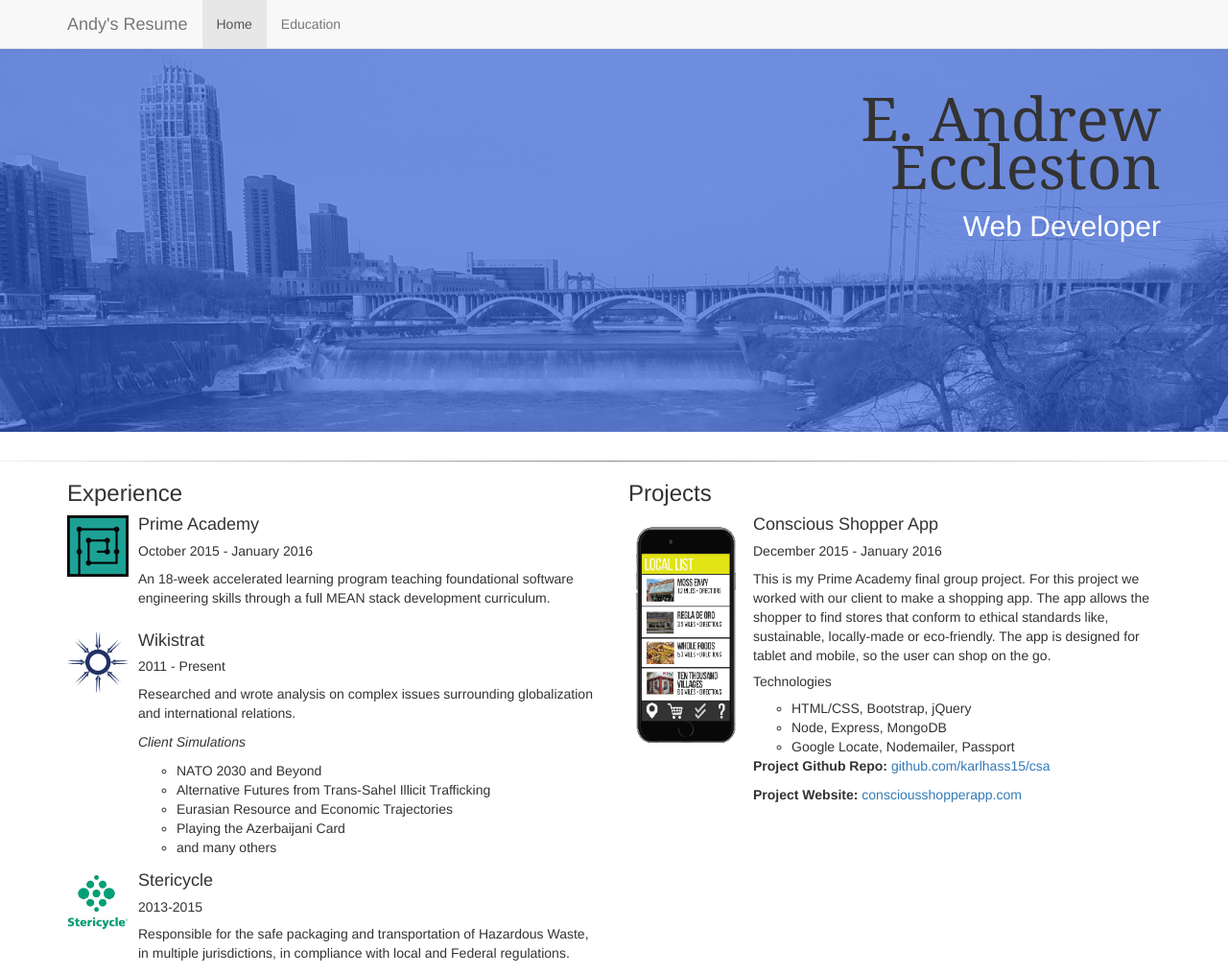
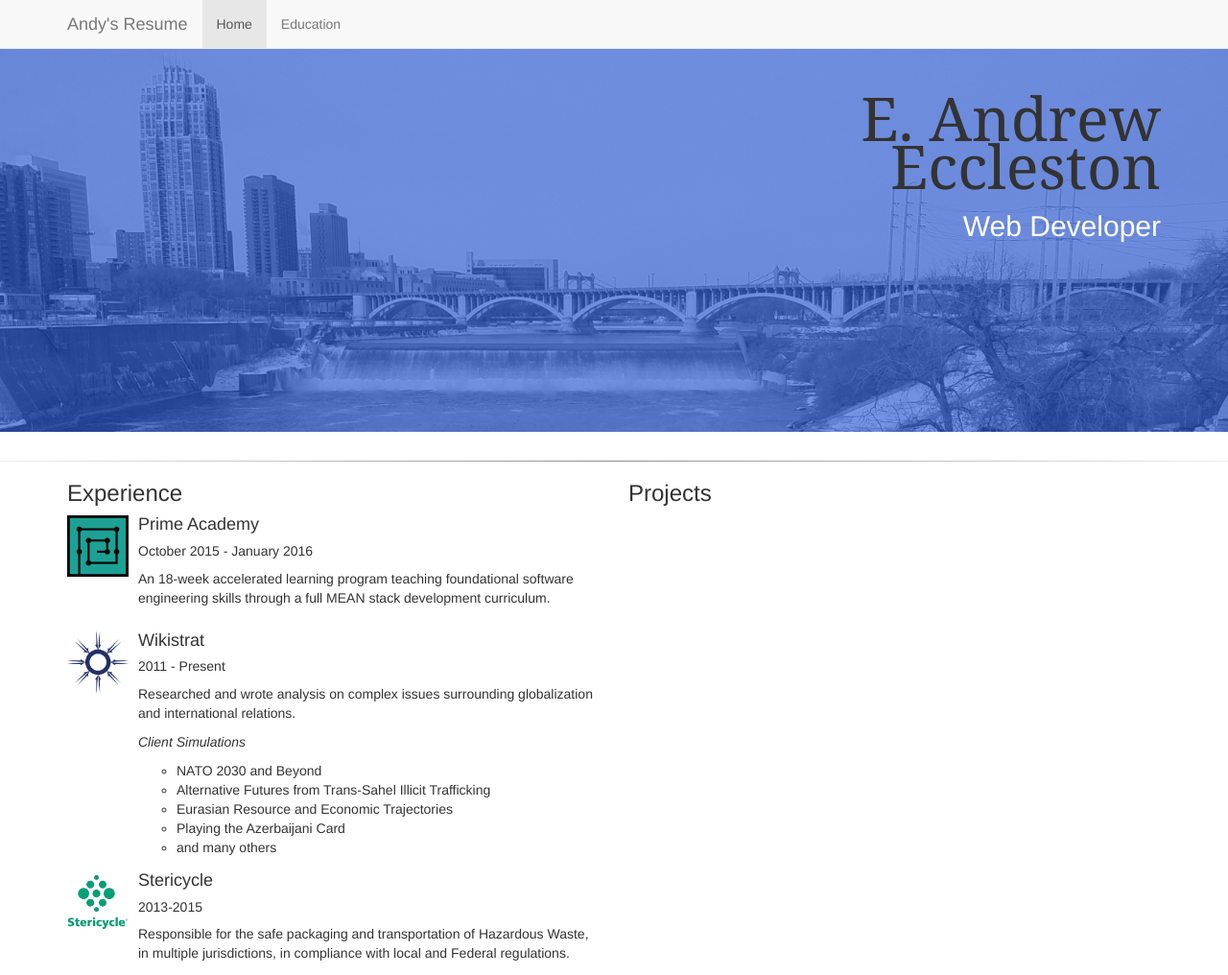
Before and after one commit to eandy5000/andy_resume_angular, a website: page index.html in a window 1280 px wide. Shown: the top 1016 px of the page at 96% size. Drawn offline with Linux system fonts and the light colour scheme.

Commit message:
fixed merge conflicts in index removed unneccesary files

```diff
--- a/index.html
+++ b/index.html
@@ -1,3 +1,4 @@
+
 <!DOCTYPE html>
 <html lang="en">
   <head>
@@ -107,30 +108,6 @@
 
           <div class="col-md-6">
             <h3>Projects</h3>
-            <ul class="media-list">
-              <li class="media">
-                <div class="media-left">
-                  <a href="#">
-                    <img class="media-object project-logo" src="./css/images/cons.png" alt="Logo">
-                  </a>
-                </div>
-                <div class="media-body">
-                  <h4 class="media-heading">Conscious Shopper App<span><h5>December 2015 - January 2016</h5></span></h4>
-                    <p>
-                      This is my Prime Academy final group project. For this project we worked with our client to make a shopping app. The app allows the shopper to find stores that conform to ethical standards like, sustainable, locally-made or eco-friendly. The app is designed for tablet and mobile, so the user can shop on the go.
-                    </p>
-                    <h5>Technologies</h5>
-                    <ul>
-                      <li>HTML/CSS, Bootstrap, jQuery</li>
-                      <li>Node, Express, MongoDB</li>
-                      <li>Google Locate, Nodemailer, Passport</li>
-                    </ul>
-
-                    <p><strong>Project Github Repo: </strong><a href="https://github.com/karlhass15/csa">github.com/karlhass15/csa</a></p>
-                    <p><strong>Project Website: </strong><a href="http://www.consciousshopperapp.com/">consciousshopperapp.com</a></p>
-                </div>
-              </li>
-            </ul
           </div>
 
 
```
